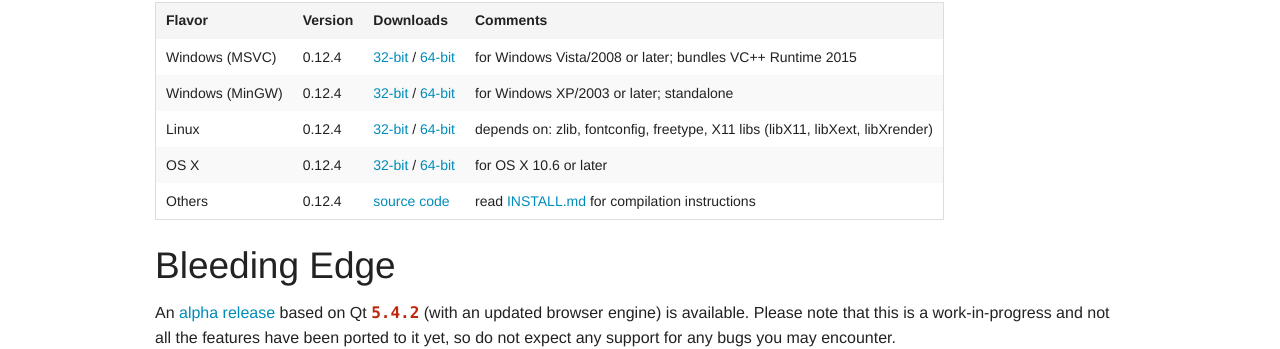
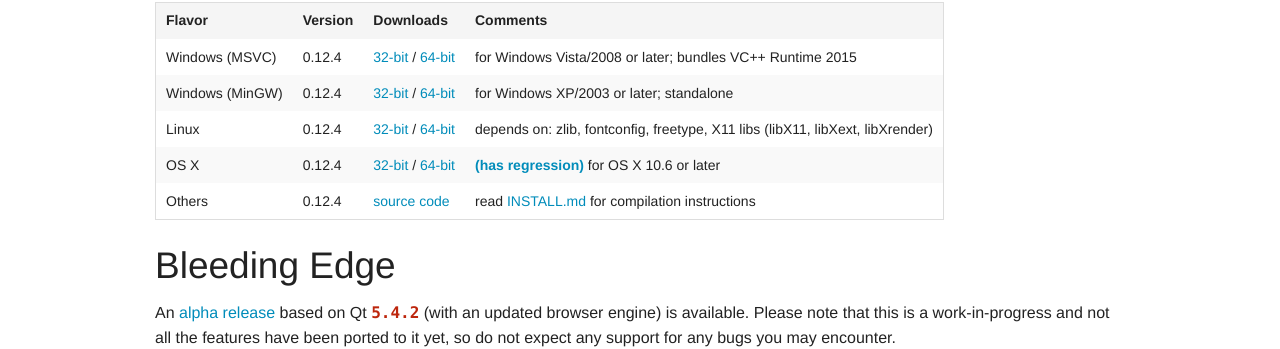
Before and after one commit to wkhtmltopdf/wkhtmltopdf, a Jekyll site: the page built from docs/downloads.md, in a window 1280 px wide. Shown: the part 254-603 px from the top of the page. Built offline with Jekyll 4.4.1, drawn with Linux system fonts in a browser that asks for light colours; nearby versions of some CDN libraries.

Commit message:
document OS X regression with 0.12.4 on downloads page
[skip ci]

```diff
--- a/docs/downloads.md
+++ b/docs/downloads.md
@@ -13,7 +13,7 @@
 Windows (MSVC)  | 0.12.4       | [32-bit](http://download.gna.org/wkhtmltopdf/0.12/0.12.4/wkhtmltox-0.12.4_msvc2015-win32.exe)             /   [64-bit](http://download.gna.org/wkhtmltopdf/0.12/0.12.4/wkhtmltox-0.12.4_msvc2015-win64.exe)              | for Windows Vista/2008 or later; bundles VC++ Runtime 2015
 Windows (MinGW) | 0.12.4       | [32-bit](http://download.gna.org/wkhtmltopdf/0.12/0.12.4/wkhtmltox-0.12.4_mingw-w64-cross-win32.exe)      /   [64-bit](http://download.gna.org/wkhtmltopdf/0.12/0.12.4/wkhtmltox-0.12.4_mingw-w64-cross-win64.exe)       | for Windows XP/2003 or later; standalone
 Linux           | 0.12.4       | [32-bit](http://download.gna.org/wkhtmltopdf/0.12/0.12.4/wkhtmltox-0.12.4_linux-generic-i386.tar.xz)      /   [64-bit](http://download.gna.org/wkhtmltopdf/0.12/0.12.4/wkhtmltox-0.12.4_linux-generic-amd64.tar.xz)      | depends on: zlib, fontconfig, freetype, X11 libs (libX11, libXext, libXrender)
-OS X            | 0.12.4       | [32-bit](http://download.gna.org/wkhtmltopdf/0.12/0.12.4/wkhtmltox-0.12.4_osx-carbon-i386.pkg)            /   [64-bit](http://download.gna.org/wkhtmltopdf/0.12/0.12.4/wkhtmltox-0.12.4_osx-cocoa-x86-64.pkg)            | for OS X 10.6 or later
+OS X            | 0.12.4       | [32-bit](http://download.gna.org/wkhtmltopdf/0.12/0.12.4/wkhtmltox-0.12.4_osx-carbon-i386.pkg)            /   [64-bit](http://download.gna.org/wkhtmltopdf/0.12/0.12.4/wkhtmltox-0.12.4_osx-cocoa-x86-64.pkg)            | [**(has regression)**](https://github.com/wkhtmltopdf/wkhtmltopdf/issues/3241) for OS X 10.6 or later
 Others          | 0.12.4       | [source code](http://download.gna.org/wkhtmltopdf/0.12/0.12.4/wkhtmltox-0.12.4.tar.bz2)                                                                                                                                  | read [INSTALL.md](https://github.com/wkhtmltopdf/wkhtmltopdf/blob/0.12.4/INSTALL.md#others) for compilation instructions
 
 ## Bleeding Edge
```
